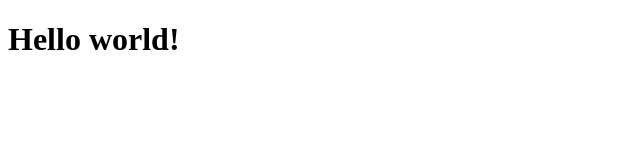
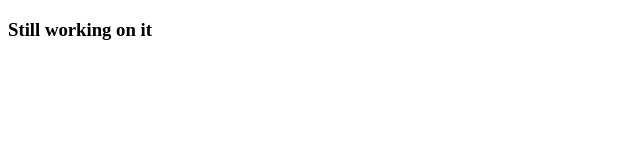
Before and after one commit to nbbhatta143/git-collaboration, a plain HTML site: page index.html in a window 1280 px wide. Shown: the whole page, without its empty margins (0-640 px from the left). Drawn offline with Linux system fonts and the light colour scheme.

Commit message:
change in title

```diff
--- a/index.html
+++ b/index.html
@@ -6,6 +6,6 @@
     <title>Document</title>
   </head>
   <body>
-    <h1>Hello world!</h1>
+    <h3>Still working on it</h3>
   </body>
 </html>
```
